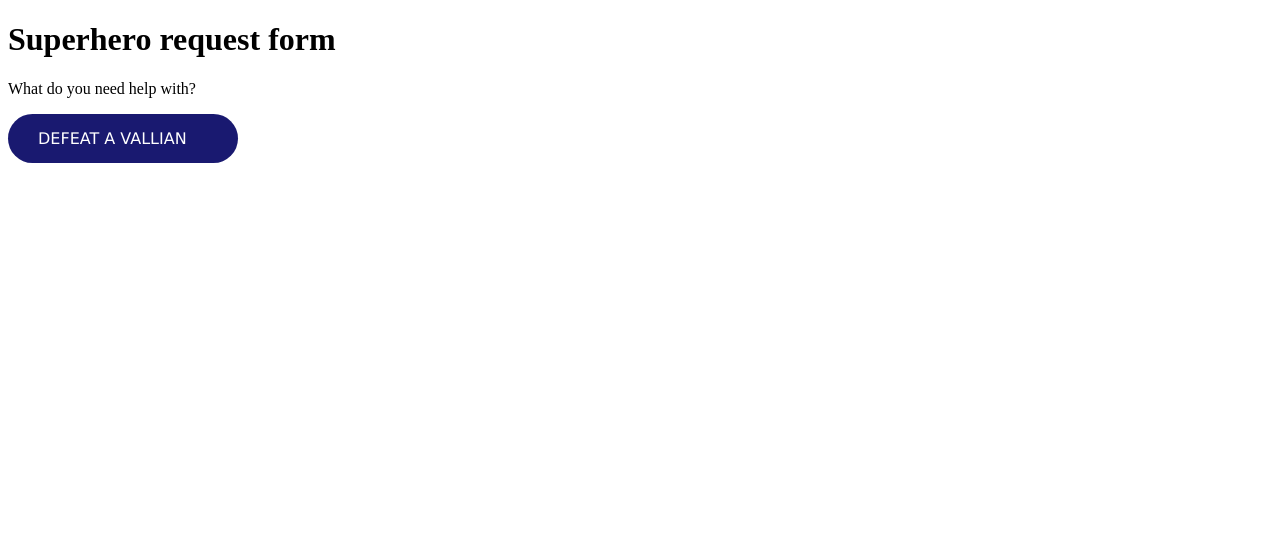
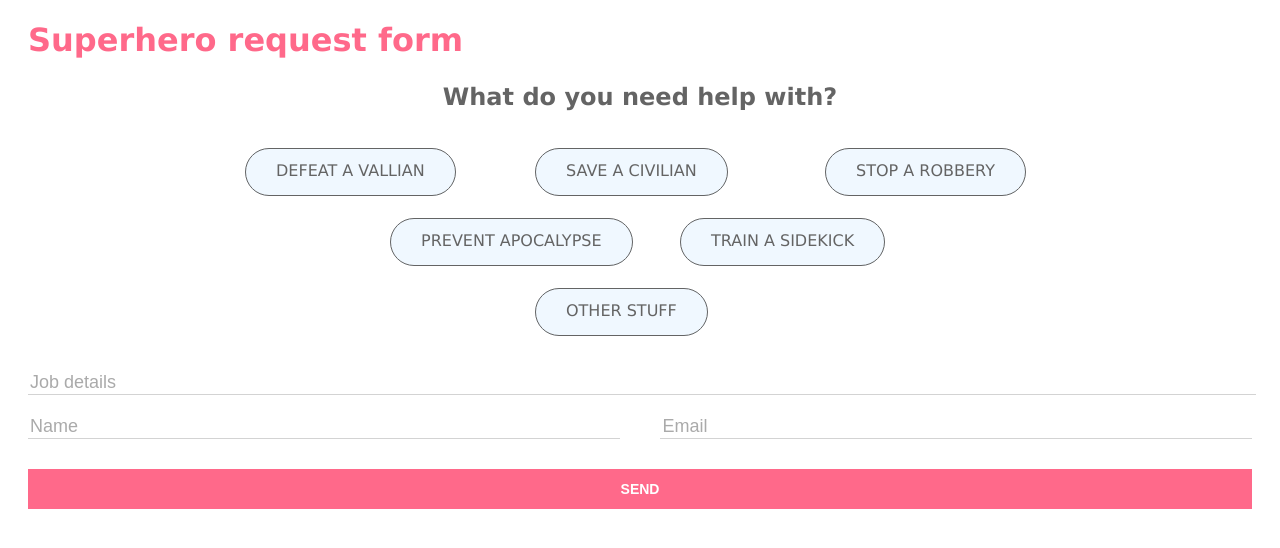
Before and after one commit to naztar0/UcodeWebSprint, a PHP site: page / in a window 1280 px wide. Shown: the top 548 px of the page. Run offline with PHP 8.4, Linux system fonts and the light colour scheme.

Commit message:
06.03.21

```diff
--- a/sprint01/t06/index.html
+++ b/sprint01/t06/index.html
@@ -9,11 +9,45 @@
         <h1>Superhero request form</h1>
         <p id="form-title">What do you need help with?</p>
         <form>
-            <div id="checkboxes">
-                <div class="input-container">DEFEAT A VALLIAN
-                    <input type="checkbox">
-                    <label></label>
+            <div id="checkboxes-block">
+                <div class="checkboxes">
+                    <label class="input-container">
+                        <input type="checkbox">
+                        <span>DEFEAT A VALLIAN</span>
+                    </label>
+                    <label class="input-container">
+                        <input type="checkbox">
+                        <span>SAVE A CIVILIAN</span>
+                    </label>
+                    <label class="input-container">
+                        <input type="checkbox">
+                        <span>STOP A ROBBERY</span>
+                    </label>
                 </div>
+                <div class="checkboxes">
+                    <label class="input-container">
+                        <input type="checkbox">
+                        <span>PREVENT APOCALYPSE</span>
+                    </label>
+                    <label class="input-container">
+                        <input type="checkbox">
+                        <span>TRAIN A SIDEKICK</span>
+                    </label>
+                </div>
+                <div class="checkboxes">
+                    <label class="input-container">
+                        <input type="checkbox">
+                        <span>OTHER STUFF</span>
+                    </label>
+                </div>
+            </div>
+            <div id="details-block">
+                <input type="text" placeholder="Job details">
+                <div>
+                    <input type="text" placeholder="Name">
+                    <input type="email" placeholder="Email">
+                </div>
+                <input type="button" value="SEND">
             </div>
         </form>
     </body>
--- a/sprint01/t06/style.css
+++ b/sprint01/t06/style.css
@@ -1,39 +1,110 @@
+body {
+  font-family: 'Source Sans Pro', Verdana, Geneva, Tahoma, sans-serif;
+}
+
+h1 {
+  color: rgb(255, 105, 138);
+  margin-left: 20px;
+}
+
+#form-title {
+  color: rgb(100, 100, 100);
+  font-weight: 600;
+  font-size: 24px;
+  text-align: center;
+}
+
+#checkboxes-block {
+  margin-top: 50px;
+  margin-left: 80px;
+}
+
+.checkboxes {
+  display: flex;
+  justify-content: center;
+  margin-bottom: 50px;
+}
+
 .input-container {
-  width: 200px;
+  width: 290px;
+  height: 20px;
+}
+
+.input-container span {
+  background-color: aliceblue;
+  color: rgb(100, 100, 100);
+  border: 1px solid rgb(100, 100, 100);
+  padding-bottom: 15px;
+  padding-left: 30px;
+  padding-top: 12px;
+  padding-right: 30px;
+  border-radius: 99px;
+  user-select: none;
+}
+
+/* Скрывает дефолтный чекбокс над страницей */
+.input-container input[type=checkbox] {
+  position: absolute;
+  top: -20px;
+}
+
+.input-container input[type=checkbox]:checked + span {
   background-color: midnightblue;
   color: white;
-  padding-bottom: 15px;
-  padding-left: 30px;
-  padding-top: 7px;
-  border-radius: 99px;
-  font-family: Verdana, Geneva, Tahoma, sans-serif;
+  border: none;
 }
 
-.input-container input[type=checkbox] {
-  width: 20px;
-  height: 20px;
-  padding: 0;
-  margin-left: 0;
+.input-container input[type=checkbox]:checked + span:after {
+  content: " \2713";
 }
 
-.input-container label {
-  position: relative;
+#details-block {
+  margin-top: 20px;
+  margin-left: 20px;
+  margin-right: 20px;
 }
 
-.input-container label::after {
-  content: "";
-  position: absolute;
-  top: -5.5px;
-  left: -23px;
-  width: 20px;
-  height: 18px;
-  padding-top: 5px;
-  background-color: midnightblue;
-  pointer-events: none;
-  text-align: center;
-  color: white;
+#details-block input[type=text], input[type=email] {
+  width: 100%;
+  border: none;
+  border-bottom: 1px solid lightgray;
+  font-size: 18px;
 }
 
-.input-container input[type=checkbox]:checked + label:after {
-  content: "\2713";
+#details-block div {
+  margin-top: 20px;
+  display: flex;
+  justify-content: space-between;
 }
+
+#details-block div input[type=text], input[type=email] {
+  width: 48%;
+}
+
+#details-block input[type=text]::placeholder, input[type=email]::placeholder {
+  color: rgb(170, 170, 170);
+}
+
+#details-block input[type=text]:focus, input[type=email]:focus {
+  outline: none;
+}
+
+input[type=button] {
+  background-color: rgb(255, 105, 138);
+  width: 100%;
+  height: 40px;
+  margin-top: 30px;
+  margin-right: 20px;
+  text-align: center;
+  font-weight: bold;
+  font-size: 14px;
+  color: white;
+  border: none;
+}
+
+input[type=button]:hover {
+  background-color: rgb(160, 41, 67);
+  color: rgb(250, 156, 176);;
+  border: none;
+  transition: all 1.5s ease;
+}
```
Also changed, not shown: sprint01/t08/index.html (added, +11 -0 lines), sprint01/t08/style.css (added, +17 -0 lines).
